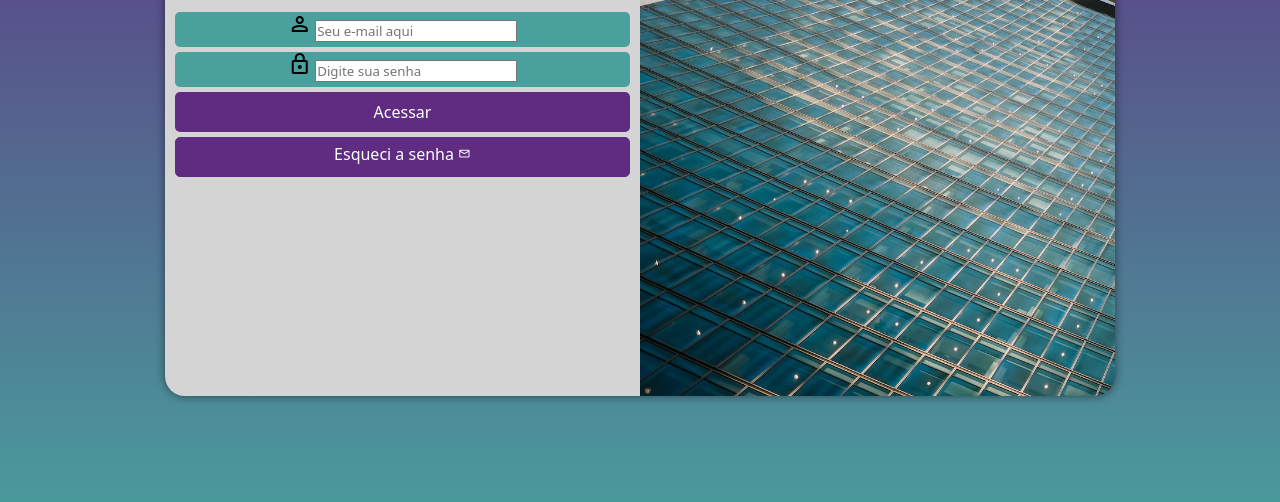
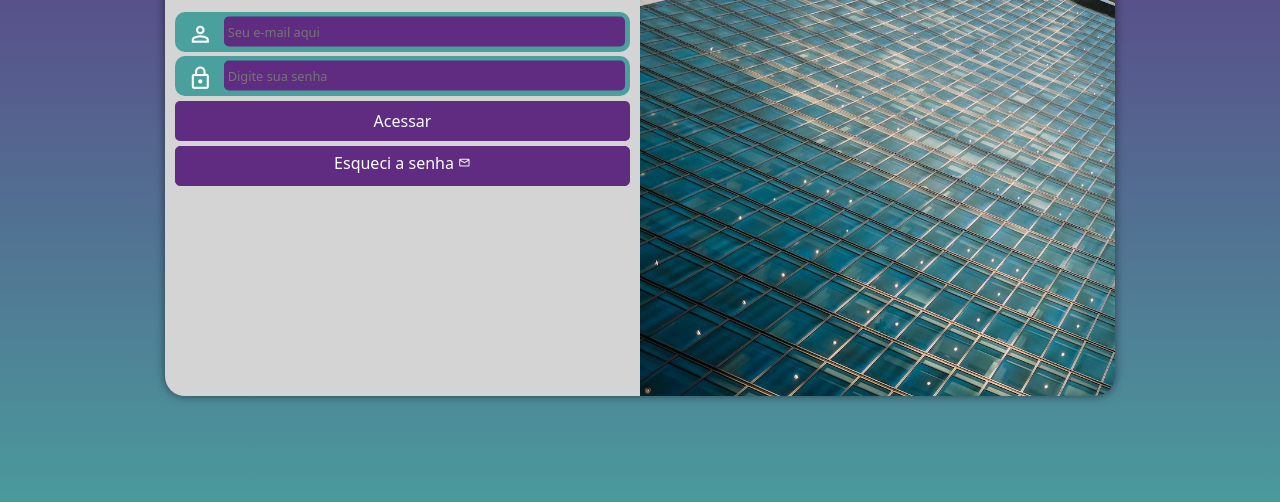
Before and after one commit to filiperamgund/projeto-login, a plain HTML site: page index.html in a window 1280 px wide. Shown: the part 254-756 px from the top of the page. Drawn offline with nearby package versions, Linux system fonts and the light colour scheme.

Commit message:
css atualizado

```diff
--- a/estilos/media-query.css
+++ b/estilos/media-query.css
@@ -12,29 +12,45 @@ Grandes telas: acima de 1200px
 */
 
 @media screen and (min-width: 768px) and (max-width: 992px) {
-
+    /*CONFIG PARA TABLET*/
     body {
         background-image: linear-gradient(to top, #49a09d, #5f2c82);
     }
 
     section#login {
         width: 80vw;
+        height: 40vh;
+        transition: width .3s, height .3s;
+        transition-timing-function: ease;
     }
 
     section#login > div#imagem {
         float: left;
         width: 30%;
         height: 100%;
+
     }
 
     section#login > div#formulario {
         float: right;
         width: 70%;
+
     }
 
     div.campo {
         text-align: center;
         font-size: 1.1em;
+    }
+
+    div.campo > input {
+        display: block;
+        transform: translate(10% ,-150%);
+        width:calc(100% -50px);
+    }
+
+    div.campo > span {
+        display: block;
+        transform: translateY(-15%);
 
 
     }
@@ -42,13 +58,15 @@ Grandes telas: acima de 1200px
 }
 
 @media screen and (min-width:992px) {
-
+    /*CONFIG PARA TELAS GRANDES*/
     body {
         background-image: linear-gradient(to top, #49a09d, #5f2c82);
     }
 
     section#login {
         width:950px;
+        transition: width .3s, height .3s;
+        transition-timing-function: ease;
     }
 
     section#login > div#imagem {
--- a/estilos/style.css
+++ b/estilos/style.css
@@ -40,6 +40,8 @@ section#login {
     transform: translate(-50%, -50%);
     overflow: hidden;
     box-shadow: 0px 0px 10px rgba(0, 0, 0, 0.501);
+    transition: width .3s, height .3s;
+    transition-timing-function: ease;
 }
 
 section > div#imagem {
@@ -66,35 +68,49 @@ div#formulario > p {
     text-align: justify;
 }
 
-div.login {
+div.campo {
     text-align: center;
     font-size: 0.8em;
-    padding-bottom: 5px;
+    padding: 5px;
     background-color:#49a09d;
-    border-radius: 5px;
-    margin-bottom: 5px;
+    border-radius: 10px;
+    margin-bottom: 4px;
+    height: 40px;
+
+
 }
 
-div.login > label {
+div.campo > label {
     display: none;
 
 }
 
+div.campo > span {
+    color: white;
+    /*background-color: black;*/
+    font-size: 2em;
+    width: 40px;
+    padding: 5px;
 
 
-div.senha {
-    text-align: center;
-    font-size: 0.8em;
-    padding-bottom: 5px;
-    background-color:#49a09d;
-    border-radius: 5px;
 
 }
 
-div.senha > label {
-    display: none;
+div.campo > input {
+    background-color:#5f2c82;
+    height: 100%;
+    font-size: 1em;
+    padding: 4px;
+    border-radius: 5px;
+    border: 0px;
+    width: calc(100% - 44px);
+    transform: translateY(-35%);
+
 }
 
+div.campo >input:focus-within {
+    background-color: white;
+}
 
 form > input[type=submit] {
     display: block;
--- a/index.html
+++ b/index.html
@@ -19,13 +19,13 @@
                 <h1>Login</h1>
                 <p>Seja bem vindo(a) novamente. Faça login para acessar sua conta e poder configurar seu ambiente.</p>
                 <form action="login.php" method="post" autocomplete="on">
-                    <div class="login">
+                    <div class="campo">
                         <span class="material-symbols-outlined">person</span>
                         <input type="email" name="login" id="ilogin" placeholder="Seu e-mail aqui" autocomplete="email" required maxlength="30">
                         <label for="ilogin">Login</label>
                     </div>
 
-                    <div class="senha">
+                    <div class="campo">
                         <span class="material-symbols-outlined">lock</span>
                         <input type="password" name="senha" id="isenha" placeholder="Digite sua senha" autocomplete="current-password" required minlength="8" maxlength="20">
                         <label for="isenha">Senha</label>
```
